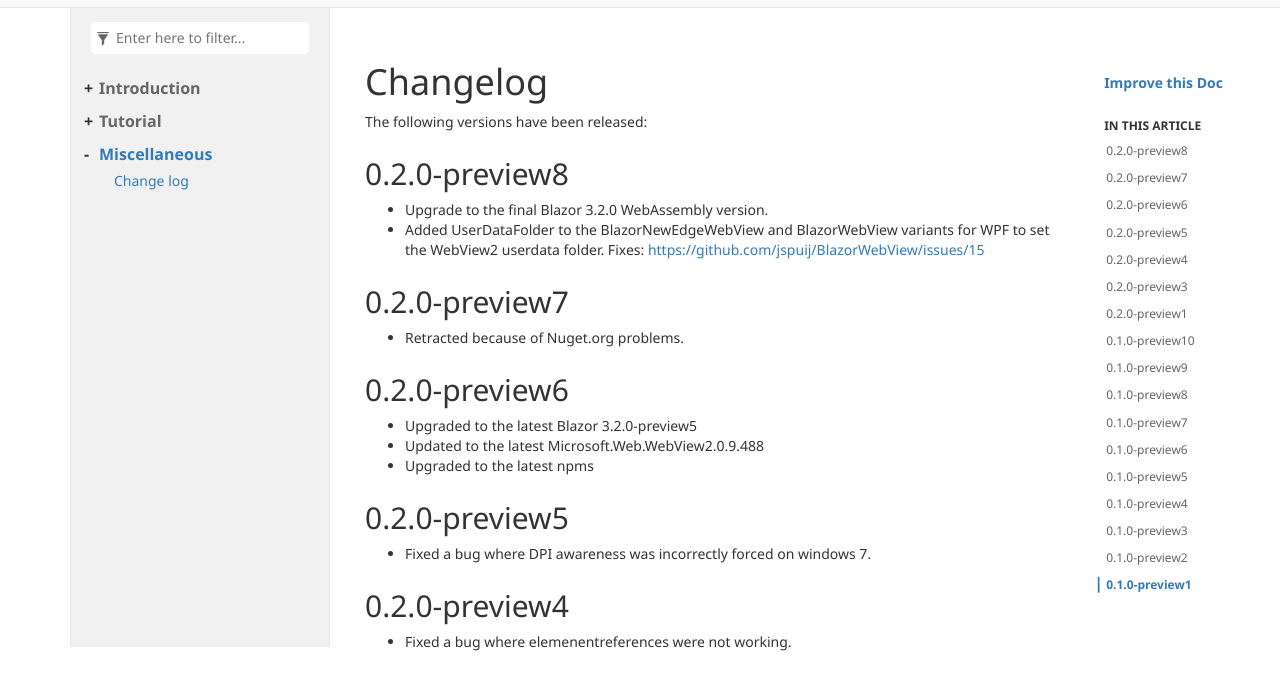
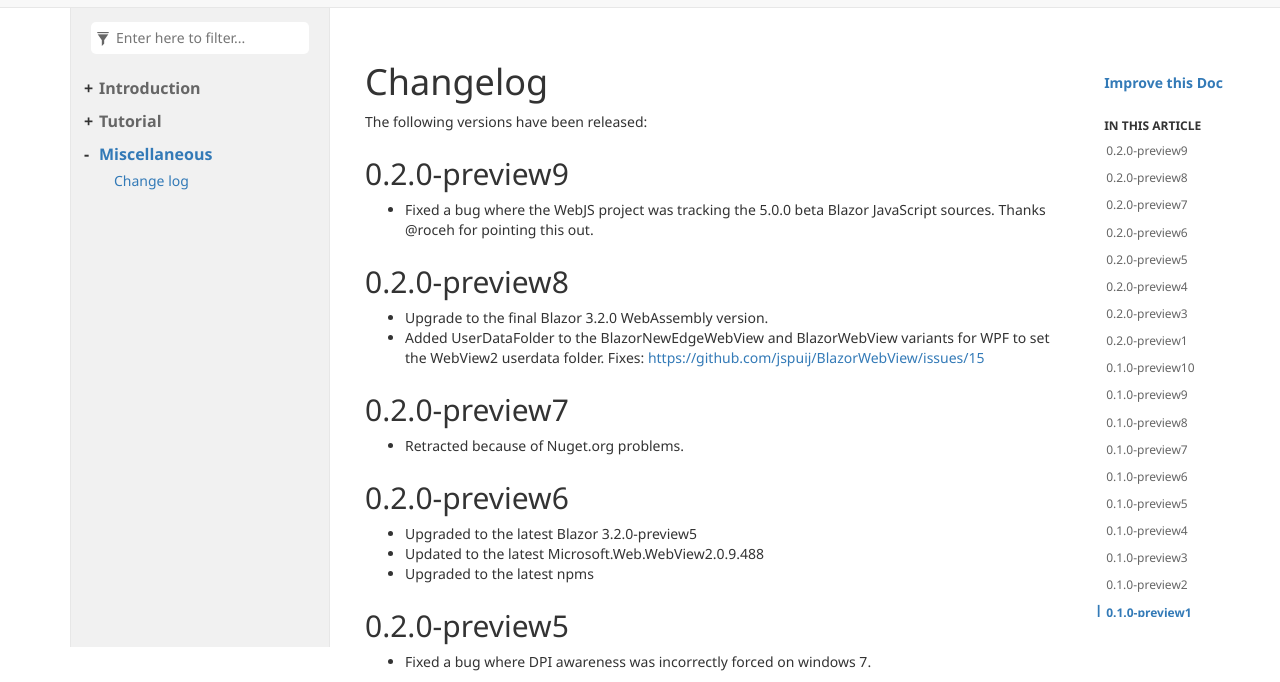
Before and after one commit to jspuij/BlazorWebView.Docs, a plain HTML site: page pages/changelog.html in a window 1280 px wide. Shown: the part 83-765 px from the top of the page. Drawn offline with Linux system fonts and the light colour scheme.

Commit message:
Automated Documentation.

```diff
--- a/pages/changelog.html
+++ b/pages/changelog.html
@@ -70,6 +70,11 @@
 <h1 id="changelog">Changelog</h1>
 
 <p>The following versions have been released:</p>
+<h2 id="020-preview9">0.2.0-preview9</h2>
+<ul>
+<li>Fixed a bug where the WebJS project was tracking the 5.0.0 beta Blazor JavaScript sources.
+Thanks @roceh for pointing this out.</li>
+</ul>
 <h2 id="020-preview8">0.2.0-preview8</h2>
 <ul>
 <li>Upgrade to the final Blazor 3.2.0 WebAssembly version.</li>
```
Also changed, not shown: manifest.json.
